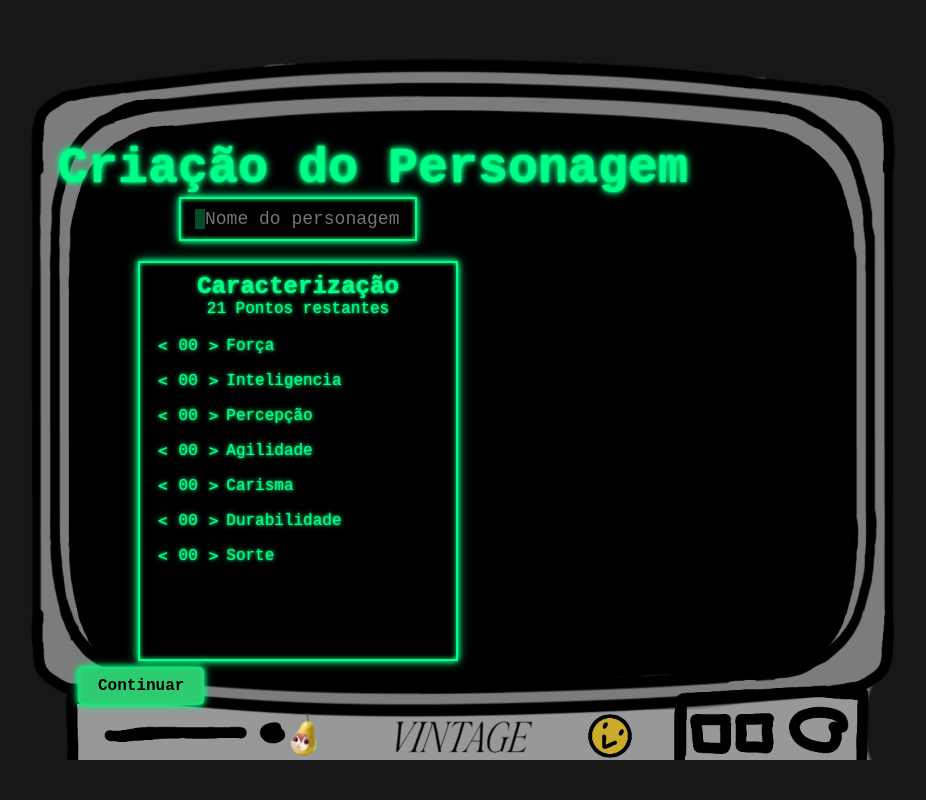
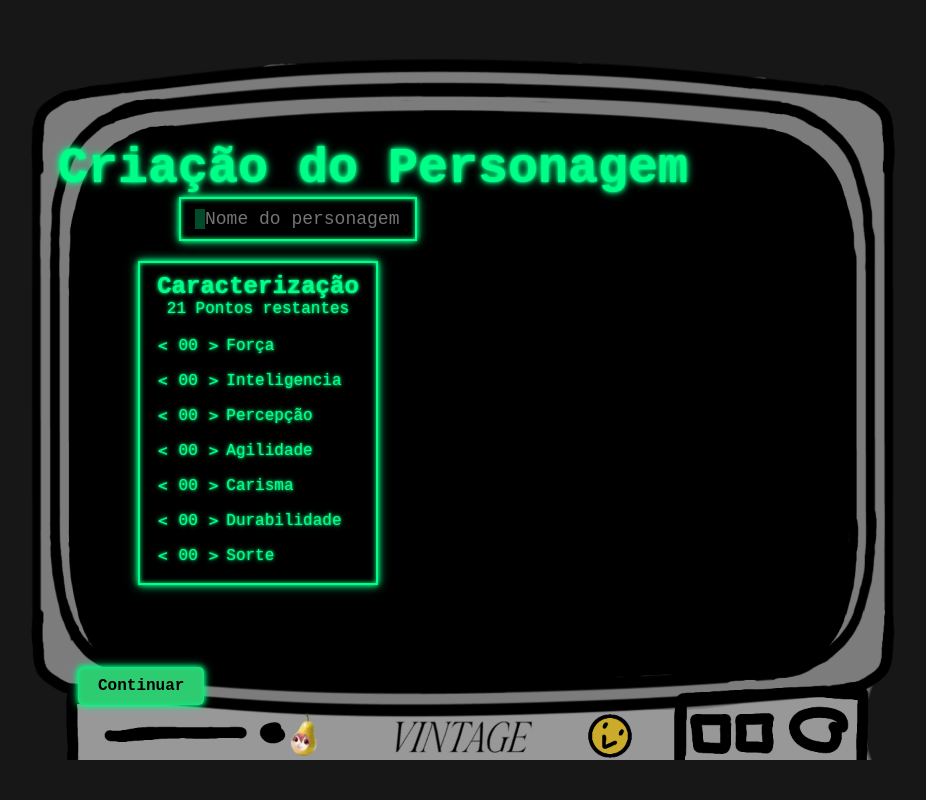
Before and after one commit to brunolourencosilva/Projetinhos, a PHP site: page /criar_personagem_hab.php in a window 1280 px wide. Shown: the whole page, without its empty margins (182-1108 px from the left). Run offline with PHP 8.4, Linux system fonts and the light colour scheme.

Commit message:
FIX: Arrumar tamanho de caixa

```diff
--- a/public/css/estilo.css
+++ b/public/css/estilo.css
@@ -130,7 +130,7 @@ inset 0 0 5px #00ff88;
 
 .menu-info-character{
     text-align: center;
-    align-items:center;
+    align-items: center;
     height: 60vh;
     width: 100vh;
     padding-left: 10vh;
@@ -140,8 +140,8 @@ inset 0 0 5px #00ff88;
 
     text-align: center;
     align-items: center;
-    height: 50vh;
-    width: 40vh;
+    height: auto;
+    width: 30vh;
 
     color:#00ff88;
 
```
